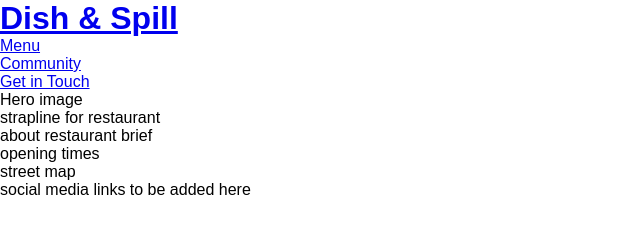
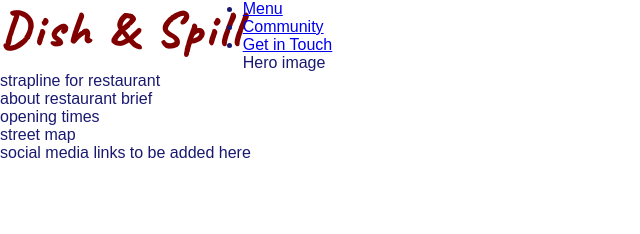
Before and after one commit to george-downer40/dish-and-spill, a plain HTML site: page index.html in a window 1280 px wide. Shown: the whole page, without its empty margins (0-640 px from the left). Drawn offline with Linux system fonts and the light colour scheme; a web font is replaced by a local one.

Commit message:
add styling to headings and logo

```diff
--- a/assets/css/style.css
+++ b/assets/css/style.css
@@ -9,4 +9,18 @@
 body {
     font-family: Overlock, Arial;
     font-weight: 500;
+    color: midnightblue;
 }
+
+/* headings and logo */
+
+h1, h2 {
+    font-family: Caveat, Arial;
+    letter-spacing: 4px;
+    color: maroon;
+}
+
+#logo {
+    float: left;
+    font-size: 300%;
+}
--- a/index.html
+++ b/index.html
@@ -15,7 +15,7 @@
 <body>
     <header>
         <a href="index.html">
-            <h1>Dish & Spill</h1>
+            <h1 id="logo">Dish & Spill</h1>
         </a>
         <nav>
             <ul>
```
